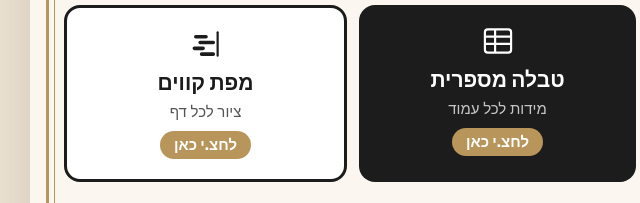
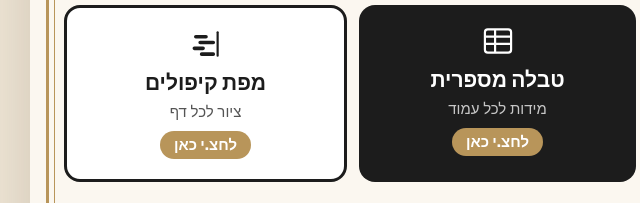
Before and after one commit to lahavlahavlahav/liloubooks, a plain HTML site: page patterns/love/index.html in a window 1280 px wide. Shown: the part 476-679 px from the top of the page, 290-930 px from the left. Drawn offline with Linux system fonts and the light colour scheme.

Commit message:
Love page: rename line map button to מפת קיפולים
Co-Authored-By: Claude Opus 5.5 <noreply@anthropic.com>

```diff
--- a/patterns/love/index.html
+++ b/patterns/love/index.html
@@ -1,4 +1,4 @@
-<!doctype html><html dir="rtl" lang="he"><head><meta charset="utf-8"><meta name="viewport" content="width=device-width,initial-scale=1"><title>תבנית Love – Lilou Books</title><meta property="og:title" content="תבנית Love – טבלה מספרית או מפת קווים"><meta property="og:description" content="לחצו כדי לבחור ולהוריד את התבנית"><meta property="og:image" content="https://liloubooks.com/patterns/love/og.jpg"><meta property="og:image:width" content="1200"><meta property="og:image:height" content="630"><meta property="og:url" content="https://liloubooks.com/patterns/love/"><meta property="og:type" content="website"><link rel="preconnect" href="https://fonts.googleapis.com"><link href="https://fonts.googleapis.com/css2?family=Rubik:wght@400;700&display=swap" rel="stylesheet"><style>
+<!doctype html><html dir="rtl" lang="he"><head><meta charset="utf-8"><meta name="viewport" content="width=device-width,initial-scale=1"><title>תבנית Love – Lilou Books</title><meta property="og:title" content="תבנית Love – טבלה מספרית או מפת קיפולים"><meta property="og:description" content="לחצו כדי לבחור ולהוריד את התבנית"><meta property="og:image" content="https://liloubooks.com/patterns/love/og.jpg"><meta property="og:image:width" content="1200"><meta property="og:image:height" content="630"><meta property="og:url" content="https://liloubooks.com/patterns/love/"><meta property="og:type" content="website"><link rel="preconnect" href="https://fonts.googleapis.com"><link href="https://fonts.googleapis.com/css2?family=Rubik:wght@400;700&display=swap" rel="stylesheet"><style>
 
 html,body{margin:0;min-height:100%}
 body{background:#efe6d6;padding:16px;box-sizing:border-box;min-height:100vh;font-family:"Rubik",Arial,sans-serif;display:flex;align-items:center;justify-content:center}
@@ -25,7 +25,7 @@ h1{font-size:40px;margin:14px 0 0;color:#1c1c1c;font-weight:700}
 <div class="art"><img src="love.png" alt="Love"></div>
 <div class="btns">
  <a class="b" href="../files-88a573f36b/love-table.pdf"><svg class="ic" viewBox="0 0 44 44" fill="none" stroke="#fff" stroke-width="3"><rect x="4" y="6" width="36" height="32" rx="4"/><path d="M4 16h36M4 26h36M18 6v32"/></svg><div class="t">טבלה מספרית</div><div class="d">מידות לכל עמוד</div><div class="go">לחצ.י כאן</div></a>
- <a class="b alt" href="../files-88a573f36b/love-map.pdf"><svg class="ic" viewBox="0 0 44 44" fill="none" stroke="#1c1c1c" stroke-width="3" stroke-linecap="round"><path d="M38 6v32"/><path d="M8 12h14M14 20h18M6 28h12M16 36h16" stroke-width="5"/></svg><div class="t">מפת קווים</div><div class="d">ציור לכל דף</div><div class="go">לחצ.י כאן</div></a>
+ <a class="b alt" href="../files-88a573f36b/love-map.pdf"><svg class="ic" viewBox="0 0 44 44" fill="none" stroke="#1c1c1c" stroke-width="3" stroke-linecap="round"><path d="M38 6v32"/><path d="M8 12h14M14 20h18M6 28h12M16 36h16" stroke-width="5"/></svg><div class="t">מפת קיפולים</div><div class="d">ציור לכל דף</div><div class="go">לחצ.י כאן</div></a>
 </div>
 <div class="foot">לחצ.י על הגרסה הרצויה לפתיחת התבנית<br><a href="https://liloubooks.com" style="color:inherit;font-weight:700;display:inline-block;margin-top:6px;padding:6px 10px">liloubooks.com</a></div>
 </div></body></html>
```
Also changed, not shown: patterns/love/og.jpg.
